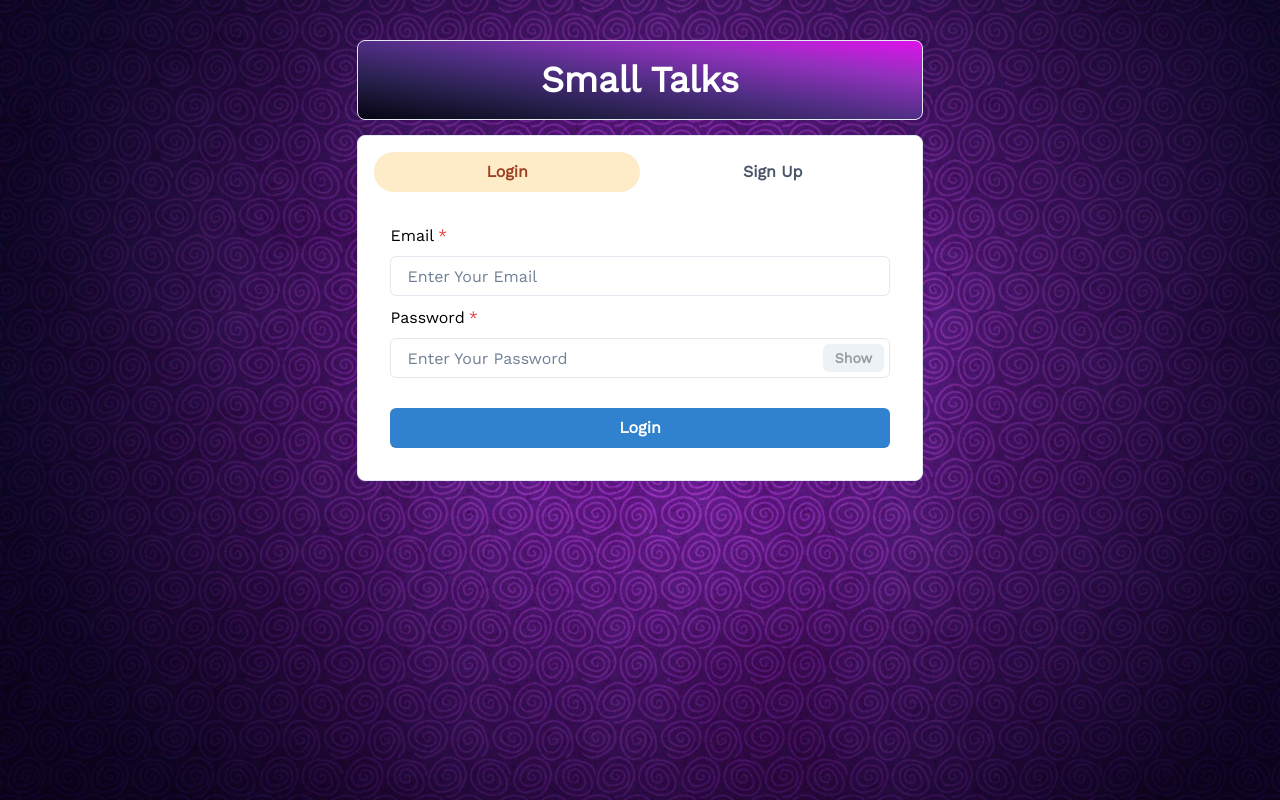
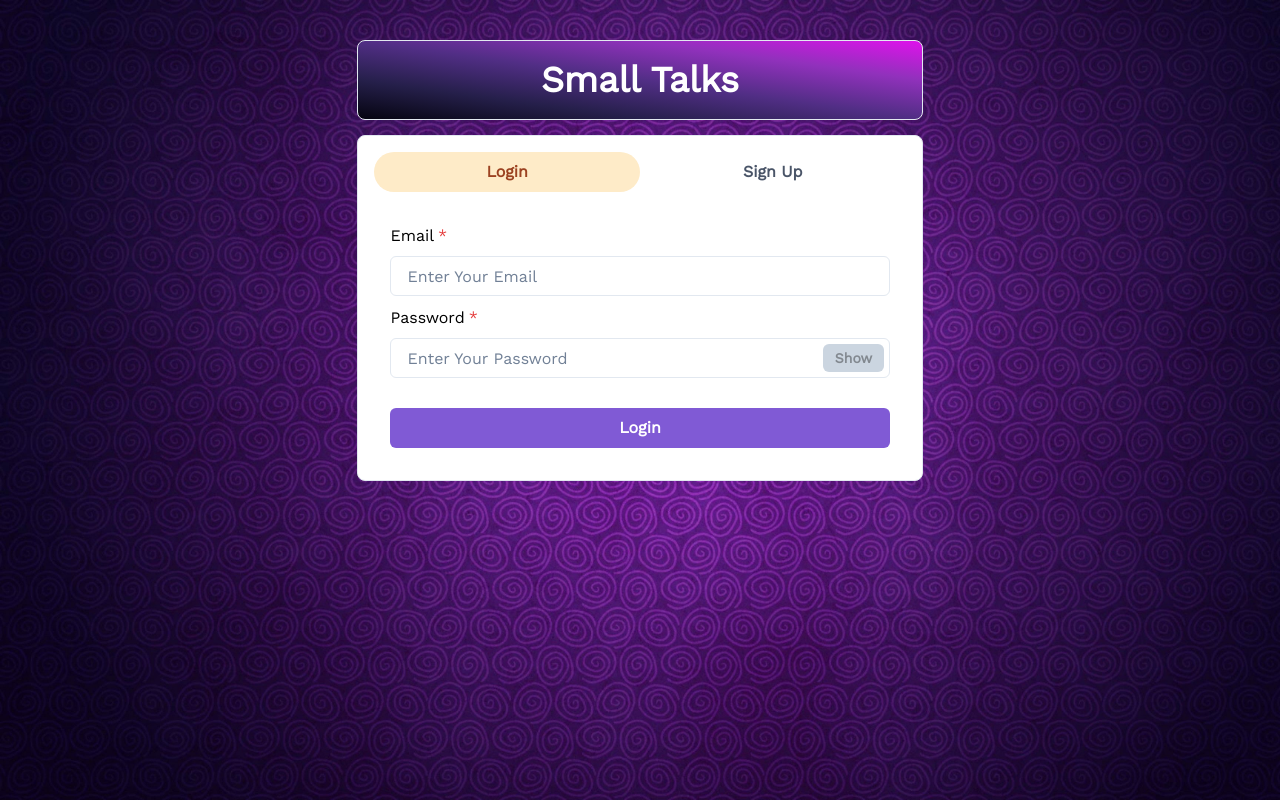
Before and after one commit to ArunMehraa/small_talkss, a React (Create React App) app in the folder frontend/: page / in a window 1280 px wide. Built offline with nearby package versions, Linux system fonts and the light colour scheme.

Commit message:
Update Login.js

```diff
--- a/frontend/src/components/Authentication/Login.js
+++ b/frontend/src/components/Authentication/Login.js
@@ -76,17 +76,16 @@ const Login = () => {
                 <InputGroup>
                 <Input type={show? "text" :"password"} placeholder="Enter Your Password" onChange={(e)=> setPassword(e.target.value)}/>
                 <InputRightElement width={'4.5rem'}>
-                    <Button color={"blackAlpha.500"} h={'1.75rem'} size={'sm'} onClick={handleClick}>
+                    <Button bg="gray.300" color={"blackAlpha.500"} h={'1.75rem'} size={'sm'} onClick={handleClick}>
                         {show ? "Hide" : "Show"}
                     </Button>
                 </InputRightElement>
                 </InputGroup>
             </FormControl>
 
-            <Button colorScheme="blue" color={"white"} width={"100%"} style={{marginTop:20}} onClick={submitHandler} isLoading={loading} >
+            <Button colorScheme="purple" color={"white"} width={"100%"} style={{marginTop:20}} onClick={submitHandler} isLoading={loading} >
                 Login
             </Button>
-            // guest user Button
         </VStack>
     );
 };
```
